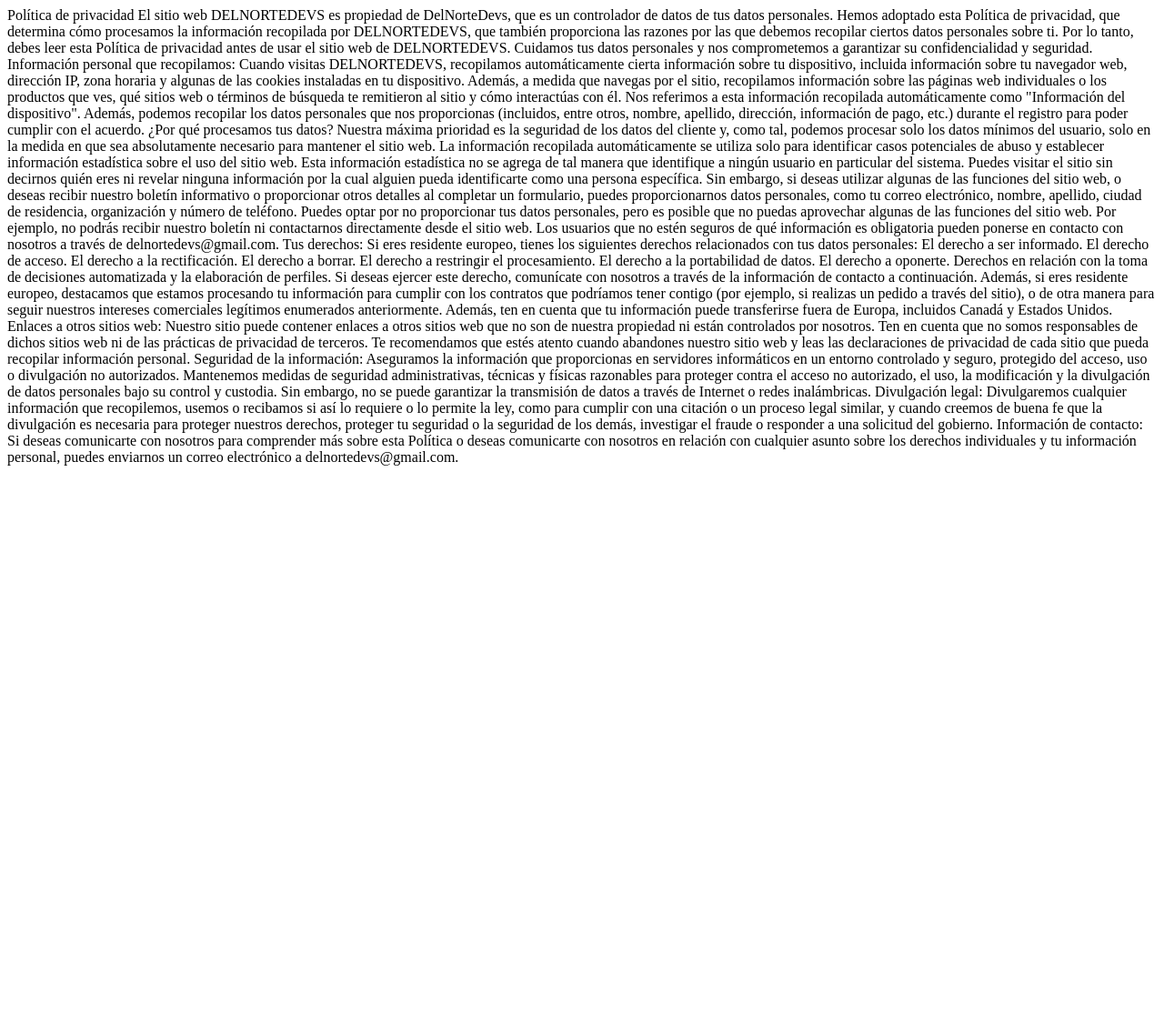
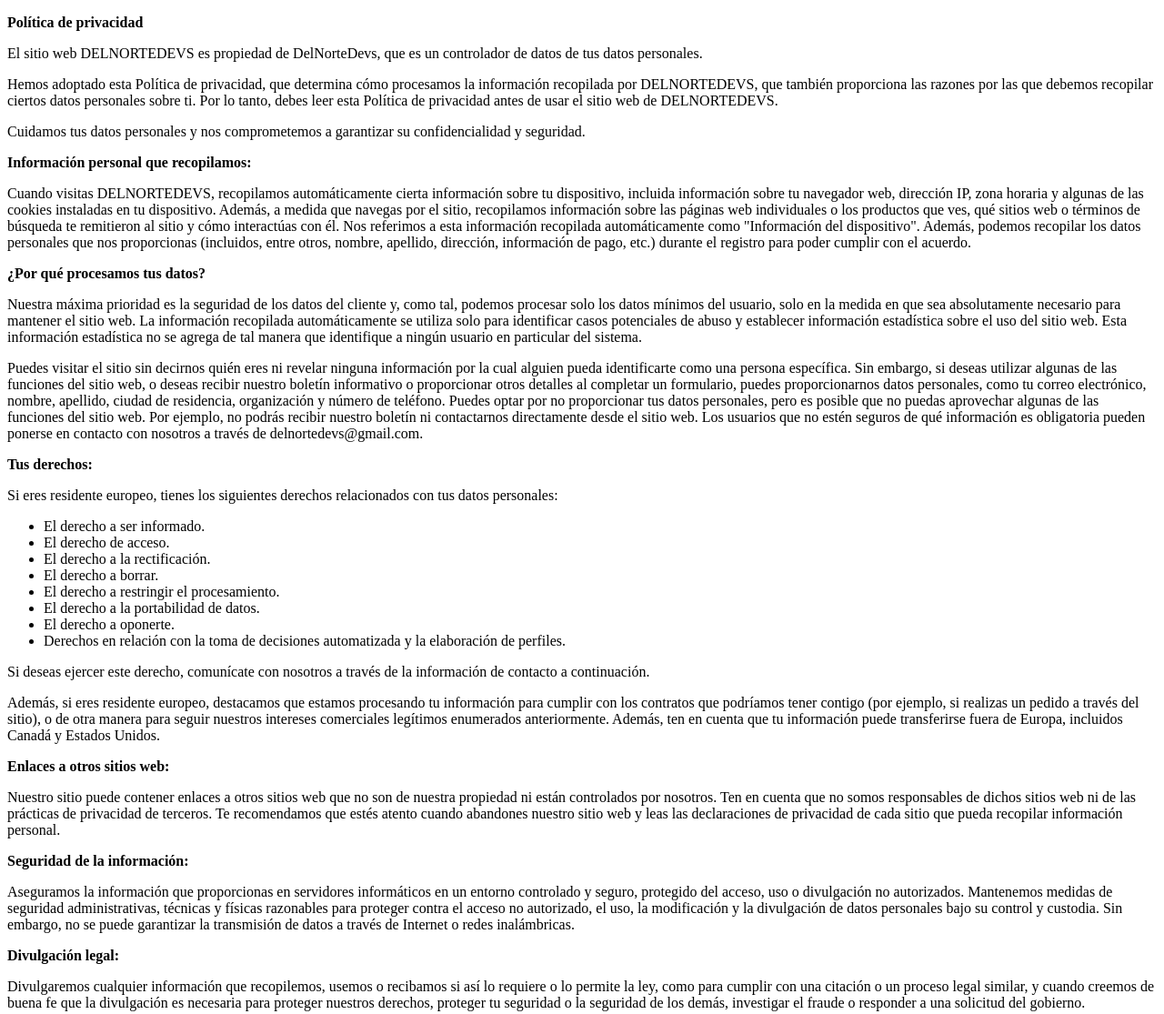
Before and after one commit to jorflores/politicaprivacidad, a plain HTML site: page index.html in a window 1280 px wide. Shown: the top 1115 px of the page at 91% size. Before the commit the page ends 800 px from the top, so only its background shows below. Drawn offline with Linux system fonts and the light colour scheme.

Commit message:
Update index.html

```diff
--- a/index.html
+++ b/index.html
@@ -7,46 +7,37 @@
     <title>Politica de Privacidad</title>
 </head>
 <body>
-    Política de privacidad
-El sitio web DELNORTEDEVS es propiedad de DelNorteDevs, que es un controlador de datos de tus datos personales.
-
-Hemos adoptado esta Política de privacidad, que determina cómo procesamos la información recopilada por DELNORTEDEVS, que también proporciona las razones por las que debemos recopilar ciertos datos personales sobre ti. Por lo tanto, debes leer esta Política de privacidad antes de usar el sitio web de DELNORTEDEVS.
-
-Cuidamos tus datos personales y nos comprometemos a garantizar su confidencialidad y seguridad.
-
-Información personal que recopilamos:
-Cuando visitas DELNORTEDEVS, recopilamos automáticamente cierta información sobre tu dispositivo, incluida información sobre tu navegador web, dirección IP, zona horaria y algunas de las cookies instaladas en tu dispositivo. Además, a medida que navegas por el sitio, recopilamos información sobre las páginas web individuales o los productos que ves, qué sitios web o términos de búsqueda te remitieron al sitio y cómo interactúas con él. Nos referimos a esta información recopilada automáticamente como "Información del dispositivo". Además, podemos recopilar los datos personales que nos proporcionas (incluidos, entre otros, nombre, apellido, dirección, información de pago, etc.) durante el registro para poder cumplir con el acuerdo.
-
-¿Por qué procesamos tus datos?
-Nuestra máxima prioridad es la seguridad de los datos del cliente y, como tal, podemos procesar solo los datos mínimos del usuario, solo en la medida en que sea absolutamente necesario para mantener el sitio web. La información recopilada automáticamente se utiliza solo para identificar casos potenciales de abuso y establecer información estadística sobre el uso del sitio web. Esta información estadística no se agrega de tal manera que identifique a ningún usuario en particular del sistema.
-
-Puedes visitar el sitio sin decirnos quién eres ni revelar ninguna información por la cual alguien pueda identificarte como una persona específica. Sin embargo, si deseas utilizar algunas de las funciones del sitio web, o deseas recibir nuestro boletín informativo o proporcionar otros detalles al completar un formulario, puedes proporcionarnos datos personales, como tu correo electrónico, nombre, apellido, ciudad de residencia, organización y número de teléfono. Puedes optar por no proporcionar tus datos personales, pero es posible que no puedas aprovechar algunas de las funciones del sitio web. Por ejemplo, no podrás recibir nuestro boletín ni contactarnos directamente desde el sitio web. Los usuarios que no estén seguros de qué información es obligatoria pueden ponerse en contacto con nosotros a través de delnortedevs@gmail.com.
-
-Tus derechos:
-Si eres residente europeo, tienes los siguientes derechos relacionados con tus datos personales:
-
-El derecho a ser informado.
-El derecho de acceso.
-El derecho a la rectificación.
-El derecho a borrar.
-El derecho a restringir el procesamiento.
-El derecho a la portabilidad de datos.
-El derecho a oponerte.
-Derechos en relación con la toma de decisiones automatizada y la elaboración de perfiles.
-Si deseas ejercer este derecho, comunícate con nosotros a través de la información de contacto a continuación.
-
-Además, si eres residente europeo, destacamos que estamos procesando tu información para cumplir con los contratos que podríamos tener contigo (por ejemplo, si realizas un pedido a través del sitio), o de otra manera para seguir nuestros intereses comerciales legítimos enumerados anteriormente. Además, ten en cuenta que tu información puede transferirse fuera de Europa, incluidos Canadá y Estados Unidos.
-
-Enlaces a otros sitios web:
-Nuestro sitio puede contener enlaces a otros sitios web que no son de nuestra propiedad ni están controlados por nosotros. Ten en cuenta que no somos responsables de dichos sitios web ni de las prácticas de privacidad de terceros. Te recomendamos que estés atento cuando abandones nuestro sitio web y leas las declaraciones de privacidad de cada sitio que pueda recopilar información personal.
-
-Seguridad de la información:
-Aseguramos la información que proporcionas en servidores informáticos en un entorno controlado y seguro, protegido del acceso, uso o divulgación no autorizados. Mantenemos medidas de seguridad administrativas, técnicas y físicas razonables para proteger contra el acceso no autorizado, el uso, la modificación y la divulgación de datos personales bajo su control y custodia. Sin embargo, no se puede garantizar la transmisión de datos a través de Internet o redes inalámbricas.
-
-Divulgación legal:
-Divulgaremos cualquier información que recopilemos, usemos o recibamos si así lo requiere o lo permite la ley, como para cumplir con una citación o un proceso legal similar, y cuando creemos de buena fe que la divulgación es necesaria para proteger nuestros derechos, proteger tu seguridad o la seguridad de los demás, investigar el fraude o responder a una solicitud del gobierno.
-
-Información de contacto:
-Si deseas comunicarte con nosotros para comprender más sobre esta Política o deseas comunicarte con nosotros en relación con cualquier asunto sobre los derechos individuales y tu información personal, puedes enviarnos un correo electrónico a delnortedevs@gmail.com.
+<p style="font-weight: 400;"><strong>Pol&iacute;tica de privacidad</strong></p>
+<p style="font-weight: 400;">El sitio web DELNORTEDEVS es propiedad de DelNorteDevs, que es un controlador de datos de tus datos personales.</p>
+<p style="font-weight: 400;">Hemos adoptado esta Pol&iacute;tica de privacidad, que determina c&oacute;mo procesamos la informaci&oacute;n recopilada por DELNORTEDEVS, que tambi&eacute;n proporciona las razones por las que debemos recopilar ciertos datos personales sobre ti. Por lo tanto, debes leer esta Pol&iacute;tica de privacidad antes de usar el sitio web de DELNORTEDEVS.</p>
+<p style="font-weight: 400;">Cuidamos tus datos personales y nos comprometemos a garantizar su confidencialidad y seguridad.</p>
+<p style="font-weight: 400;"><strong>Informaci&oacute;n personal que recopilamos:</strong></p>
+<p style="font-weight: 400;">Cuando visitas DELNORTEDEVS, recopilamos autom&aacute;ticamente cierta informaci&oacute;n sobre tu dispositivo, incluida informaci&oacute;n sobre tu navegador web, direcci&oacute;n IP, zona horaria y algunas de las cookies instaladas en tu dispositivo. Adem&aacute;s, a medida que navegas por el sitio, recopilamos informaci&oacute;n sobre las p&aacute;ginas web individuales o los productos que ves, qu&eacute; sitios web o t&eacute;rminos de b&uacute;squeda te remitieron al sitio y c&oacute;mo interact&uacute;as con &eacute;l. Nos referimos a esta informaci&oacute;n recopilada autom&aacute;ticamente como "Informaci&oacute;n del dispositivo". Adem&aacute;s, podemos recopilar los datos personales que nos proporcionas (incluidos, entre otros, nombre, apellido, direcci&oacute;n, informaci&oacute;n de pago, etc.) durante el registro para poder cumplir con el acuerdo.</p>
+<p style="font-weight: 400;"><strong>&iquest;Por qu&eacute; procesamos tus datos?</strong></p>
+<p style="font-weight: 400;">Nuestra m&aacute;xima prioridad es la seguridad de los datos del cliente y, como tal, podemos procesar solo los datos m&iacute;nimos del usuario, solo en la medida en que sea absolutamente necesario para mantener el sitio web. La informaci&oacute;n recopilada autom&aacute;ticamente se utiliza solo para identificar casos potenciales de abuso y establecer informaci&oacute;n estad&iacute;stica sobre el uso del sitio web. Esta informaci&oacute;n estad&iacute;stica no se agrega de tal manera que identifique a ning&uacute;n usuario en particular del sistema.</p>
+<p style="font-weight: 400;">Puedes visitar el sitio sin decirnos qui&eacute;n eres ni revelar ninguna informaci&oacute;n por la cual alguien pueda identificarte como una persona espec&iacute;fica. Sin embargo, si deseas utilizar algunas de las funciones del sitio web, o deseas recibir nuestro bolet&iacute;n informativo o proporcionar otros detalles al completar un formulario, puedes proporcionarnos datos personales, como tu correo electr&oacute;nico, nombre, apellido, ciudad de residencia, organizaci&oacute;n y n&uacute;mero de tel&eacute;fono. Puedes optar por no proporcionar tus datos personales, pero es posible que no puedas aprovechar algunas de las funciones del sitio web. Por ejemplo, no podr&aacute;s recibir nuestro bolet&iacute;n ni contactarnos directamente desde el sitio web. Los usuarios que no est&eacute;n seguros de qu&eacute; informaci&oacute;n es obligatoria pueden ponerse en contacto con nosotros a trav&eacute;s de delnortedevs@gmail.com.</p>
+<p style="font-weight: 400;"><strong>Tus derechos:</strong></p>
+<p style="font-weight: 400;">Si eres residente europeo, tienes los siguientes derechos relacionados con tus datos personales:</p>
+<ul style="font-weight: 400;">
+<li>El derecho a ser informado.</li>
+<li>El derecho de acceso.</li>
+<li>El derecho a la rectificaci&oacute;n.</li>
+<li>El derecho a borrar.</li>
+<li>El derecho a restringir el procesamiento.</li>
+<li>El derecho a la portabilidad de datos.</li>
+<li>El derecho a oponerte.</li>
+<li>Derechos en relaci&oacute;n con la toma de decisiones automatizada y la elaboraci&oacute;n de perfiles.</li>
+</ul>
+<p style="font-weight: 400;">Si deseas ejercer este derecho, comun&iacute;cate con nosotros a trav&eacute;s de la informaci&oacute;n de contacto a continuaci&oacute;n.</p>
+<p style="font-weight: 400;">Adem&aacute;s, si eres residente europeo, destacamos que estamos procesando tu informaci&oacute;n para cumplir con los contratos que podr&iacute;amos tener contigo (por ejemplo, si realizas un pedido a trav&eacute;s del sitio), o de otra manera para seguir nuestros intereses comerciales leg&iacute;timos enumerados anteriormente. Adem&aacute;s, ten en cuenta que tu informaci&oacute;n puede transferirse fuera de Europa, incluidos Canad&aacute; y Estados Unidos.</p>
+<p style="font-weight: 400;"><strong>Enlaces a otros sitios web:</strong></p>
+<p style="font-weight: 400;">Nuestro sitio puede contener enlaces a otros sitios web que no son de nuestra propiedad ni est&aacute;n controlados por nosotros. Ten en cuenta que no somos responsables de dichos sitios web ni de las pr&aacute;cticas de privacidad de terceros. Te recomendamos que est&eacute;s atento cuando abandones nuestro sitio web y leas las declaraciones de privacidad de cada sitio que pueda recopilar informaci&oacute;n personal.</p>
+<p style="font-weight: 400;"><strong>Seguridad de la informaci&oacute;n:</strong></p>
+<p style="font-weight: 400;">Aseguramos la informaci&oacute;n que proporcionas en servidores inform&aacute;ticos en un entorno controlado y seguro, protegido del acceso, uso o divulgaci&oacute;n no autorizados. Mantenemos medidas de seguridad administrativas, t&eacute;cnicas y f&iacute;sicas razonables para proteger contra el acceso no autorizado, el uso, la modificaci&oacute;n y la divulgaci&oacute;n de datos personales bajo su control y custodia. Sin embargo, no se puede garantizar la transmisi&oacute;n de datos a trav&eacute;s de Internet o redes inal&aacute;mbricas.</p>
+<p style="font-weight: 400;"><strong>Divulgaci&oacute;n legal:</strong></p>
+<p style="font-weight: 400;">Divulgaremos cualquier informaci&oacute;n que recopilemos, usemos o recibamos si as&iacute; lo requiere o lo permite la ley, como para cumplir con una citaci&oacute;n o un proceso legal similar, y cuando creemos de buena fe que la divulgaci&oacute;n es necesaria para proteger nuestros derechos, proteger tu seguridad o la seguridad de los dem&aacute;s, investigar el fraude o responder a una solicitud del gobierno.</p>
+<p style="font-weight: 400;"><strong>Informaci&oacute;n de contacto:</strong></p>
+<p style="font-weight: 400;">Si deseas comunicarte con nosotros para comprender m&aacute;s sobre esta Pol&iacute;tica o deseas comunicarte con nosotros en relaci&oacute;n con cualquier asunto sobre los derechos individuales y tu informaci&oacute;n personal, puedes enviarnos un correo electr&oacute;nico a delnortedevs@gmail.com.</p>
+<p style="font-weight: 400;">&nbsp;</p>
 </body>
 </html>
```
